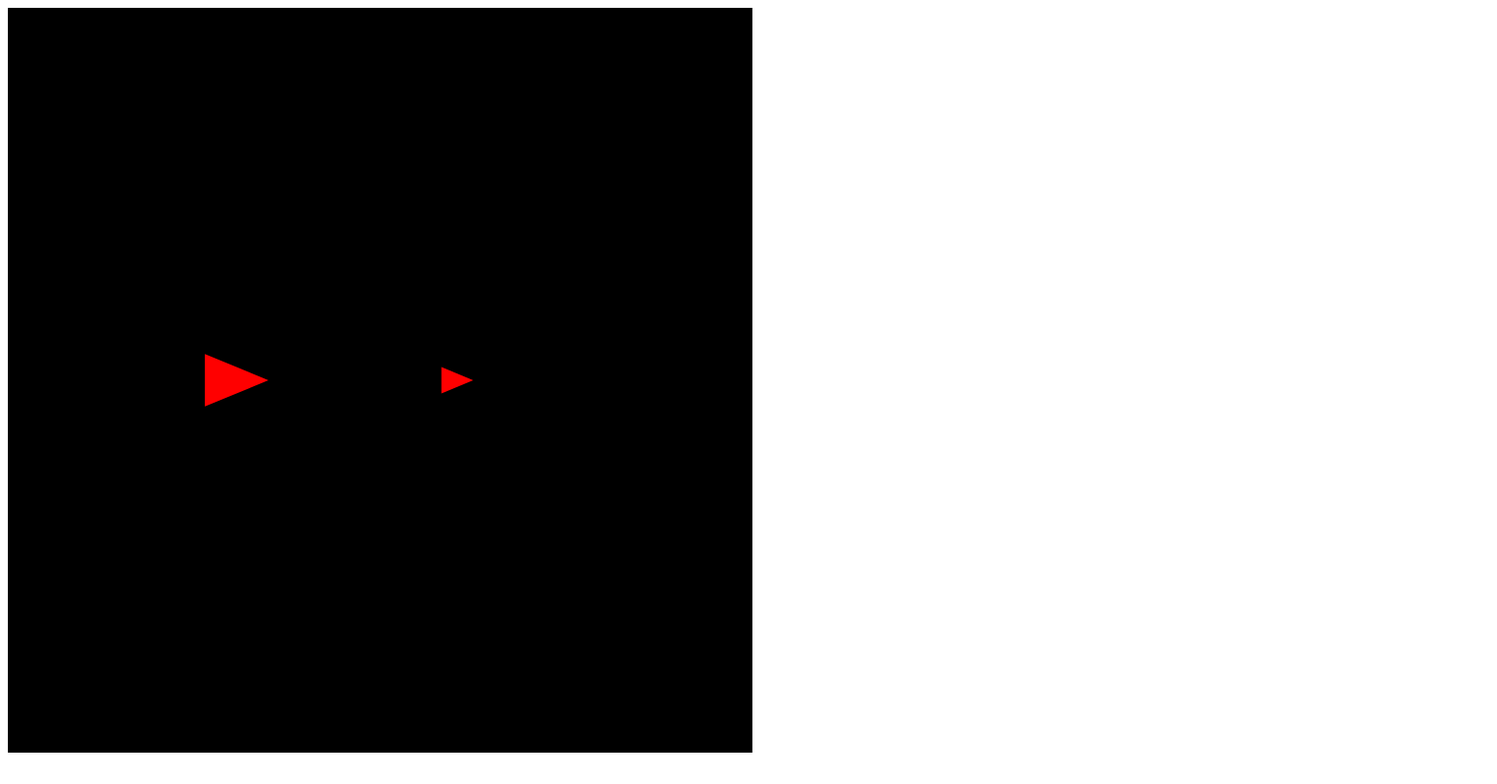
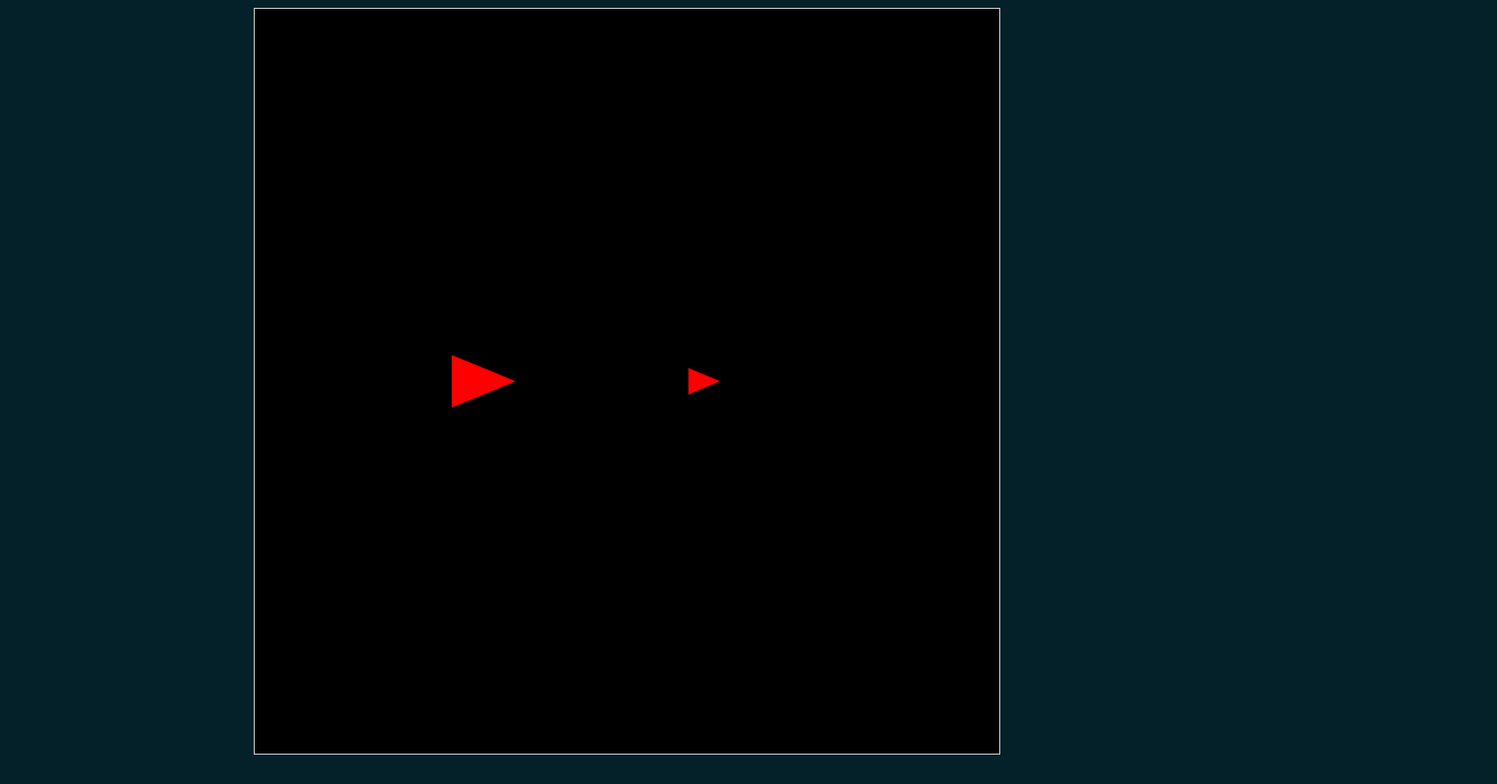
Before and after one commit to nikosandronikos/spacebattle, a plain HTML site: page src/index.html in a window 1280 px wide. Shown: the whole page at 98% size, 1528 px wide, since content can reach past the window. Drawn offline with Linux system fonts and the light colour scheme.

Commit message:
Pretty things up and add font

```diff
--- a/src/index.html
+++ b/src/index.html
@@ -17,11 +17,24 @@
 	}
 </script>
 <style>
-svg {height: 95vh;}
+@import url('https://fonts.googleapis.com/css?family=Share+Tech+Mono');
+body {
+    background: #042029;
+    font-family: 'Share Tech Mono', sans-serif;
+    font-variant: small-caps;
+    word-spacing: -50%;
+}
+svg {
+    display: block;
+    height: 95vh;
+    margin-left: auto;
+    margin-right: auto;
+    border: #CCC 1px solid;
+}
 </style>
 </head>
 <body>
-<svg id='render' viewBox="0 0 200 100">
+<svg id='render' viewBox="0 0 100 100">
 <rect width="100" height="100" fill="black"/>
 <g transform='translate(0,100)scale(1,-1) ' id="gameobjects">
 </g>
```
